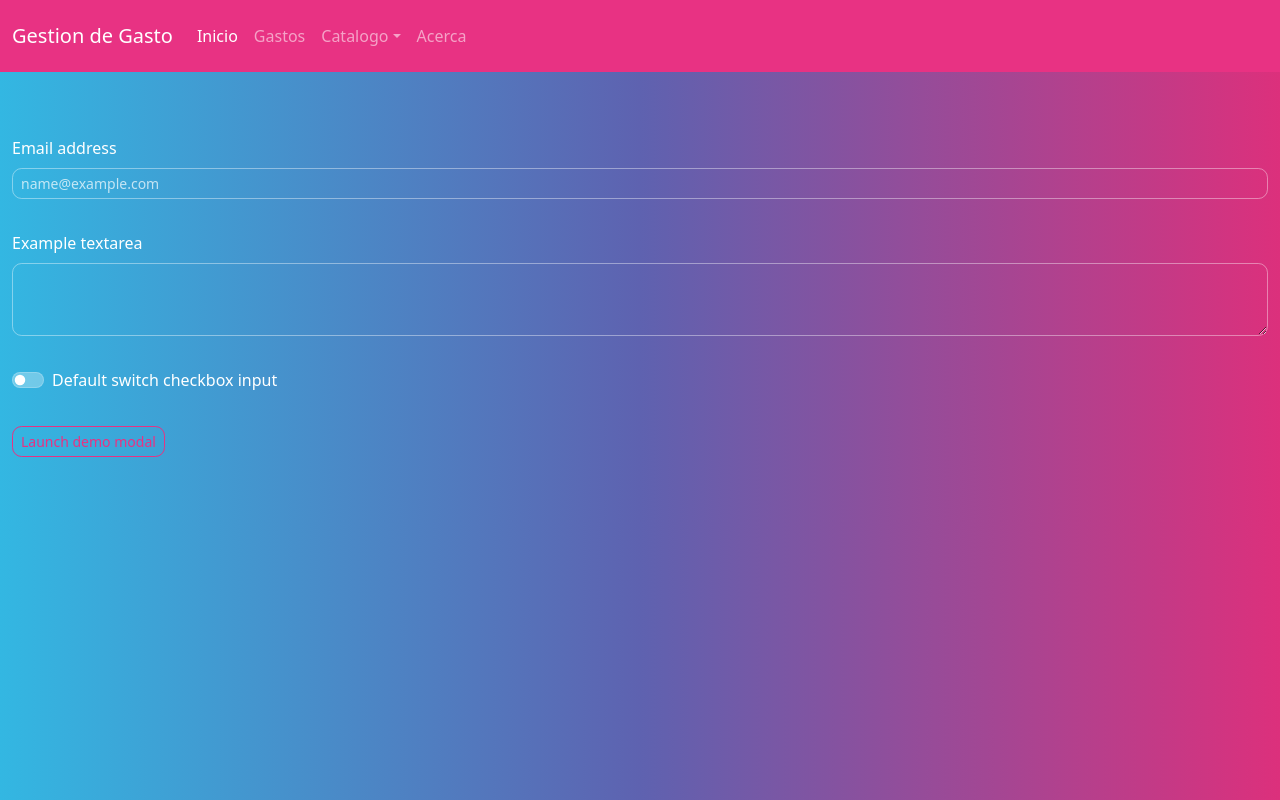
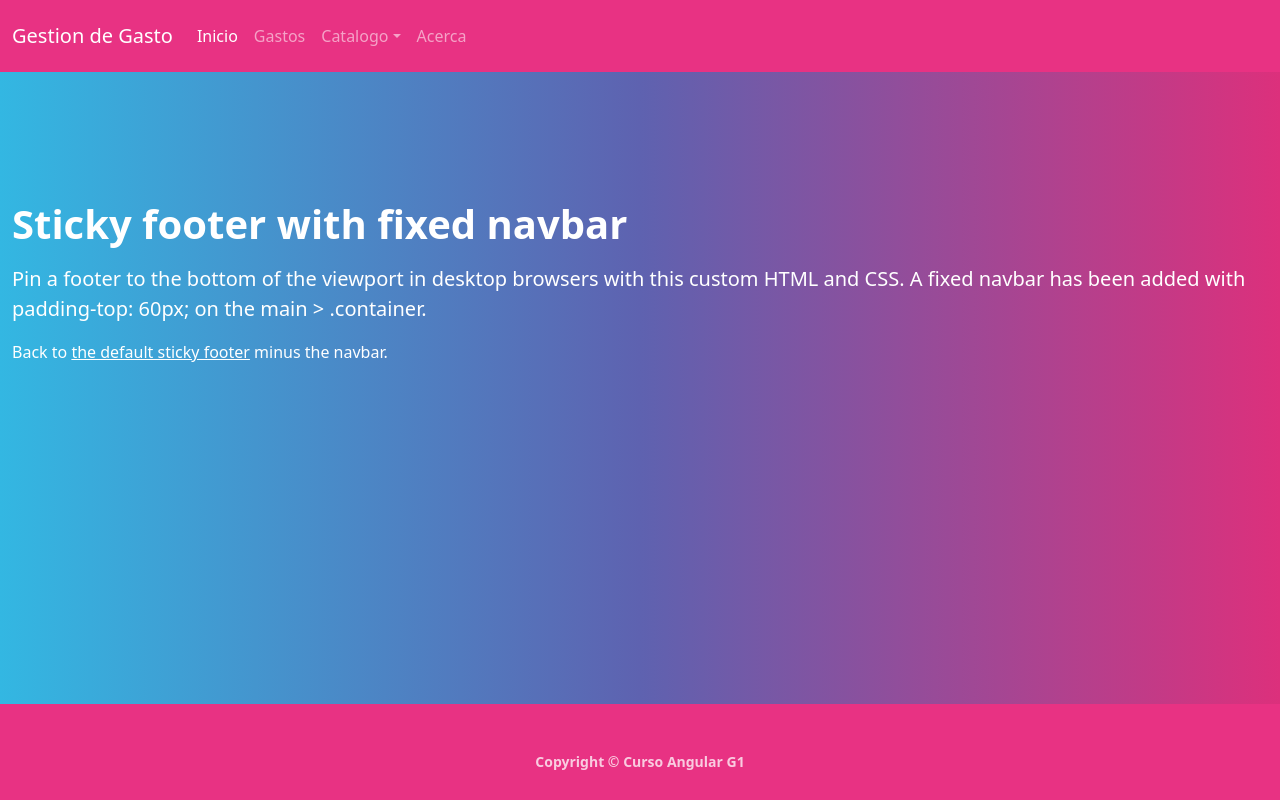
Before and after one commit to caqg95/Project2GGastos, an Angular app: page / in a window 1280 px wide. Built offline with nearby package versions, Linux system fonts and the light colour scheme.

Commit message:
Add Header and Footer

```diff
--- a/src/app/app.component.html
+++ b/src/app/app.component.html
@@ -1,34 +1,12 @@
-<nav class="navbar navbar-expand-lg navbar-dark bg-primary">
-  <div class="container-fluid">
-    <a class="navbar-brand" href="#">Gestion de Gasto</a>
-    <button class="navbar-toggler" type="button" data-bs-toggle="collapse" data-bs-target="#navbarColor01" aria-controls="navbarColor01" aria-expanded="false" aria-label="Toggle navigation">
-      <span class="navbar-toggler-icon"></span>
-    </button>
-    <div class="collapse navbar-collapse" id="navbarColor01">
-      <ul class="navbar-nav me-auto">
-        <li class="nav-item">
-          <a class="nav-link active" href="#">Inicio
-            <span class="visually-hidden">(current)</span>
-          </a>
-        </li>
-        <li class="nav-item">
-          <a class="nav-link" href="#">Gastos</a>
-        </li>
-        <li class="nav-item dropdown">
-          <a class="nav-link dropdown-toggle" data-bs-toggle="dropdown" href="#" role="button" aria-haspopup="true" aria-expanded="false">Catalogo</a>
-          <div class="dropdown-menu">
-            <a class="dropdown-item" href="#">Categoria</a>
-          </div>
-        </li>
-        <li class="nav-item">
-          <a class="nav-link" href="#">Acerca</a>
-        </li>
-      </ul>
-
-    </div>
+<app-header></app-header>
+<main role="main" class="flex-shrink-0">
+  <div class="container-fluid py-3">
+    <h1 class="mt-5">Sticky footer with fixed navbar</h1>
+    <p class="lead">Pin a footer to the bottom of the viewport in desktop browsers with this custom HTML and CSS. A fixed navbar has been added with padding-top: 60px; on the main &gt; .container.</p>
+    <p>Back to <a href="../examples/sticky-footer/">the default sticky footer</a> minus the navbar.</p>
   </div>
-</nav>
-<div class="container-fluid py-3">
+</main>
+<!-- <div class="container-fluid py-3">
   <div class="row my-3">
     <div class="col">
       <label for="exampleFormControlInput1" class="form-label">Email address</label>
@@ -54,9 +32,9 @@
       <button class="btn btn-sm btn-outline-primary" (click)="open(demoModal)">Launch demo modal</button>
     </div>
   </div>
-</div>
+</div> -->
 
-<ng-template #demoModal let-modal>
+<!-- <ng-template #demoModal let-modal>
   <div class="modal-header">
     <h4 class="modal-title" id="modal-basic-title">Profile update</h4>
     <button type="button" class="btn-close" data-bs-dismiss="modal" aria-label="Close" (click)="modal.dismiss('Cross click')"></button>
@@ -75,4 +53,5 @@
   <div class="modal-footer">
     <button type="button" class="btn btn-outline-dark" (click)="modal.close('Save click')">Save</button>
   </div>
-</ng-template>
+</ng-template> -->
+<app-footer></app-footer>
--- a/src/app/app.module.ts
+++ b/src/app/app.module.ts
@@ -5,10 +5,14 @@ import { AppRoutingModule } from './app-routing.module';
 import { AppComponent } from './app.component';
 
 import { NgbModule } from '@ng-bootstrap/ng-bootstrap';
+import { HeaderComponent } from './components/Layout/header/header.component';
+import { FooterComponent } from './components/Layout/footer/footer.component';
 
 @NgModule({
   declarations: [
-    AppComponent
+    AppComponent,
+    HeaderComponent,
+    FooterComponent
   ],
   imports: [
     BrowserModule,
--- /dev/null
+++ b/src/app/components/Layout/footer/footer.component.html
@@ -0,0 +1,12 @@
+<!--
+  <footer class="footer flex-shrink-0 py-4 bg-primary">
+    <div class="container text-center">
+        <h4><small>Copyright &copy; Curso Angular G1</small></h4>
+    </div>
+  </footer>
+ -->
+ <footer class="footer mt-auto py-4 bg-primary">
+    <div class="container text-center">
+        <h6 class="text-muted"><small>Copyright &copy; Curso Angular G1</small></h6>
+    </div>
+</footer>
--- /dev/null
+++ b/src/app/components/Layout/header/header.component.html
@@ -0,0 +1,30 @@
+<nav class="navbar navbar-expand-lg navbar-dark bg-primary">
+    <div class="container-fluid">
+      <a class="navbar-brand" href="#">Gestion de Gasto</a>
+      <button class="navbar-toggler" type="button" data-bs-toggle="collapse" data-bs-target="#navbarColor01" aria-controls="navbarColor01" aria-expanded="false" aria-label="Toggle navigation">
+        <span class="navbar-toggler-icon"></span>
+      </button>
+      <div class="collapse navbar-collapse" id="navbarColor01">
+        <ul class="navbar-nav me-auto">
+          <li class="nav-item">
+            <a class="nav-link active" href="#">Inicio
+              <span class="visually-hidden">(current)</span>
+            </a>
+          </li>
+          <li class="nav-item">
+            <a class="nav-link" href="#">Gastos</a>
+          </li>
+          <li class="nav-item dropdown">
+            <a class="nav-link dropdown-toggle" data-bs-toggle="dropdown" href="#" role="button" aria-haspopup="true" aria-expanded="false">Catalogo</a>
+            <div class="dropdown-menu">
+              <a class="dropdown-item" href="#">Categoria</a>
+            </div>
+          </li>
+          <li class="nav-item">
+            <a class="nav-link" href="#">Acerca</a>
+          </li>
+        </ul>
+
+      </div>
+    </div>
+  </nav>
--- a/src/styles.css
+++ b/src/styles.css
@@ -1 +1,20 @@
 /* You can add global styles to this file, and also import other style files */
+  main > .container {
+      padding: 60px 15px 0;
+    }
+
+  html {
+    min-height: 100%;
+    position: relative;
+  }
+  body {
+    margin: 0;
+    margin-bottom: 40px;
+  }
+  footer {
+    position: absolute;
+    bottom: 0;
+    width: 100%;
+    height: 40px;
+    color: white;
+  }
```
Also changed, not shown: src/app/components/Layout/footer/footer.component.ts (added, +10 -0 lines), src/app/components/Layout/header/header.component.ts (added, +10 -0 lines), src/app/components/Layout/footer/footer.component.css (added), src/app/components/Layout/header/header.component.css (added), 2 other files (tests, documents, lock files or other folders).
